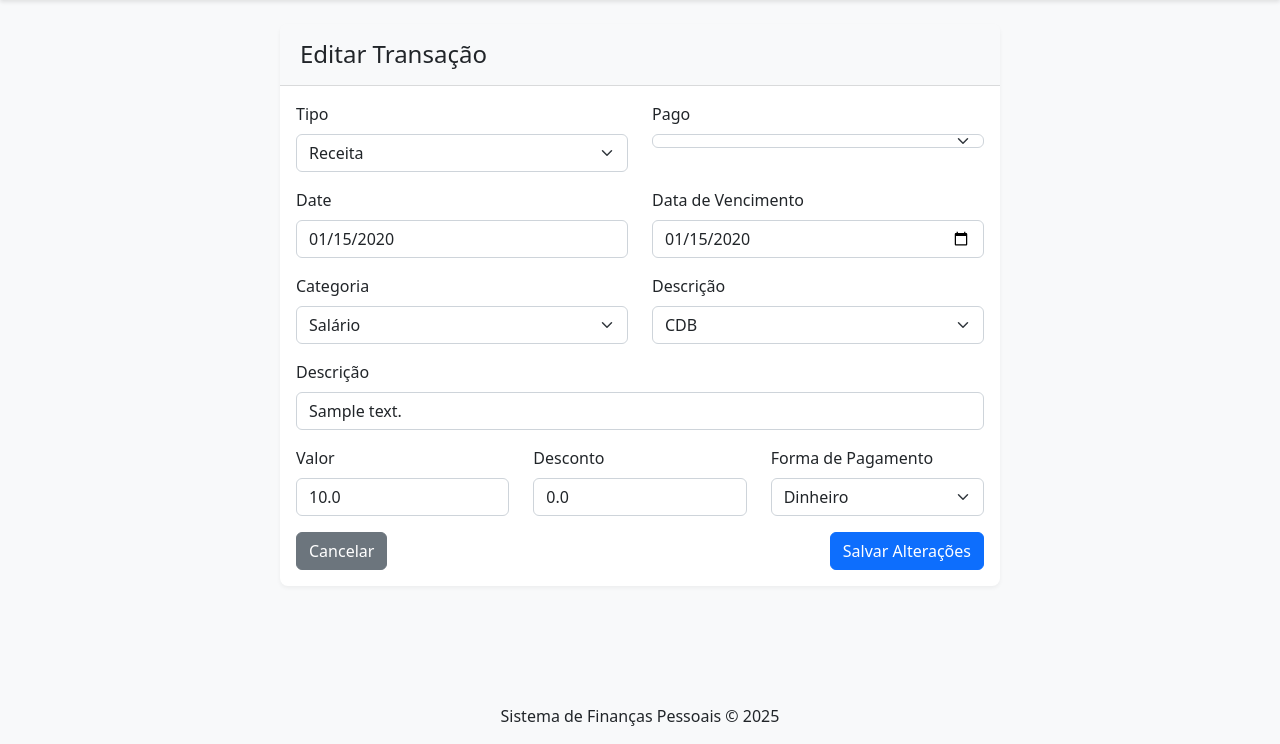
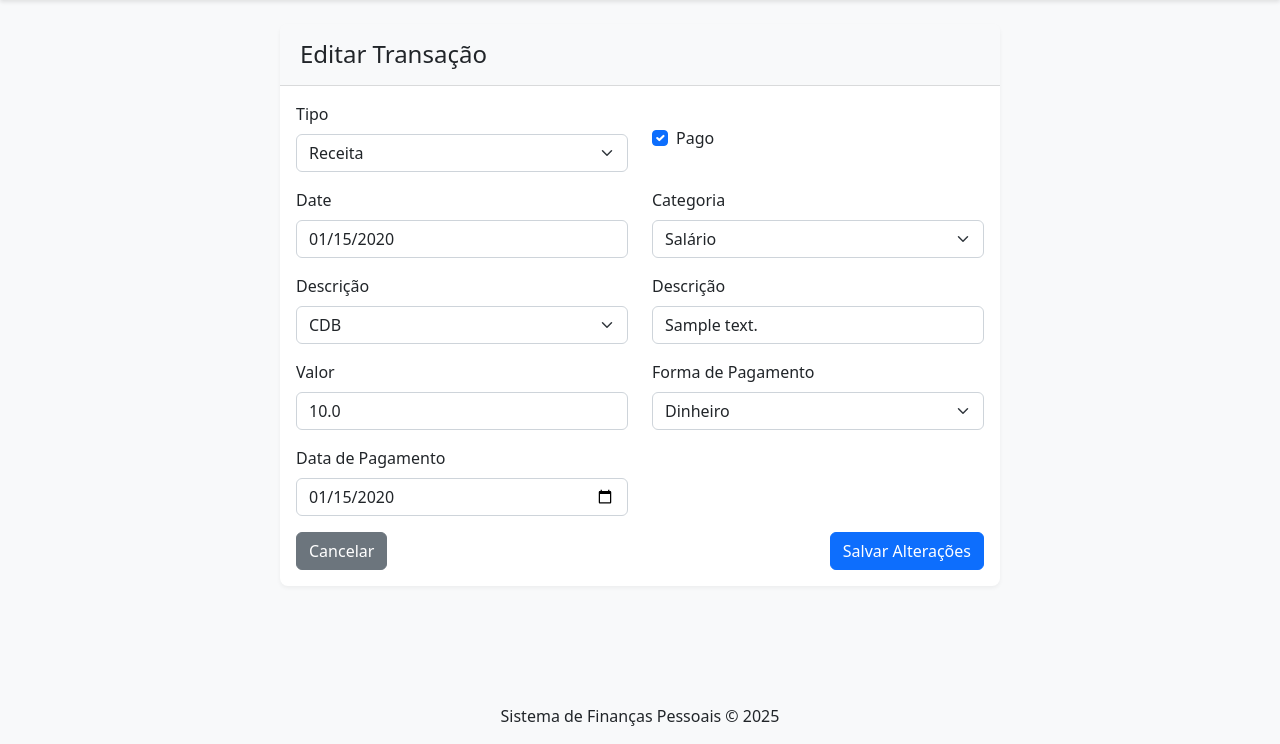
Before and after one commit to carlosalbertoprojetos/fintrack-flask-platform, a Flask app: page /transactions/transactions/edit/1 in a window 1280 px wide. Shown: the part 56-800 px from the top of the page. Run offline with Flask 3, Linux system fonts and the light colour scheme; a user stored in the database is signed in; tables that the repository leaves empty hold one stand-in row (values such as "Sample post").

Commit message:
várias melhorias

```diff
--- a/app/routes.py
+++ b/app/routes.py
@@ -1003,6 +1003,7 @@ def edit_transaction(id):
         transaction.discount = form.discount.data or 0
         transaction.payment_method_id = form.payment_method_id.data
         transaction.paid = form.paid.data
+        transaction.payment_date = form.payment_date.data
 
         db.session.commit()
         flash("Transação atualizada com sucesso!", "success")
--- a/app/templates/base.html
+++ b/app/templates/base.html
@@ -78,7 +78,7 @@
             </li>
             {% else %}
             <li class="nav-item">
-              <a class="nav-link" href="{{ url_for('auth.login') }}">Login</a>
+              <a class="nav-link" href="{{ url_for('auth.login') }}">Entrar</a>
             </li>
             <li class="nav-item">
               <a class="nav-link" href="{{ url_for('auth.register') }}"
--- a/app/templates/edit_transaction.html
+++ b/app/templates/edit_transaction.html
@@ -11,30 +11,35 @@ Pessoais{% endblock %} {% block content %}
           <form
             method="POST"
             action="{{ url_for('transaction.edit_transaction', id=transaction.id) }}"
+            id="transactionForm"
           >
             {{ form.hidden_tag() }}
 
+            <!-- Primeira linha: Tipo e Status -->
             <div class="row mb-3">
               <div class="col-md-6">
                 <div class="form-group">
                   {{ form.type.label(class="form-label") }} {{
-                  form.type(class="form-select") }} {% if form.type.errors %} {%
-                  for error in form.type.errors %}
+                  form.type(class="form-select", id="transactionType") }} {% if
+                  form.type.errors %} {% for error in form.type.errors %}
                   <span class="text-danger">{{ error }}</span>
                   {% endfor %} {% endif %}
                 </div>
               </div>
               <div class="col-md-6">
                 <div class="form-group">
-                  {{ form.paid.label(class="form-label") }} {{
-                  form.paid(class="form-select") }} {% if form.paid.errors %} {%
-                  for error in form.paid.errors %}
+                  <div class="form-check mt-4">
+                    {{ form.paid(class="form-check-input") }} {{
+                    form.paid.label(class="form-check-label") }}
+                  </div>
+                  {% if form.paid.errors %} {% for error in form.paid.errors %}
                   <span class="text-danger">{{ error }}</span>
                   {% endfor %} {% endif %}
                 </div>
               </div>
             </div>
 
+            <!-- Segunda linha: Data e Categoria -->
             <div class="row mb-3">
               <div class="col-md-6">
                 <div class="form-group">
@@ -47,19 +52,6 @@ Pessoais{% endblock %} {% block content %}
               </div>
               <div class="col-md-6">
                 <div class="form-group">
-                  {{ form.due_date.label(class="form-label") }} {{
-                  form.due_date(class="form-control", type="date") }} {% if
-                  form.due_date.errors %} {% for error in form.due_date.errors
-                  %}
-                  <span class="text-danger">{{ error }}</span>
-                  {% endfor %} {% endif %}
-                </div>
-              </div>
-            </div>
-
-            <div class="row mb-3">
-              <div class="col-md-6">
-                <div class="form-group">
                   {{ form.category_id.label(class="form-label") }} {{
                   form.category_id(class="form-select") }} {% if
                   form.category_id.errors %} {% for error in
@@ -68,6 +60,10 @@ Pessoais{% endblock %} {% block content %}
                   {% endfor %} {% endif %}
                 </div>
               </div>
+            </div>
+
+            <!-- Terceira linha: Despesa e Descrição -->
+            <div class="row mb-3">
               <div class="col-md-6">
                 <div class="form-group">
                   {{ form.expense_id.label(class="form-label") }} {{
@@ -78,19 +74,21 @@ Pessoais{% endblock %} {% block content %}
                   {% endfor %} {% endif %}
                 </div>
               </div>
+              <div class="col-md-6">
+                <div class="form-group">
+                  {{ form.description.label(class="form-label") }} {{
+                  form.description(class="form-control") }} {% if
+                  form.description.errors %} {% for error in
+                  form.description.errors %}
+                  <span class="text-danger">{{ error }}</span>
+                  {% endfor %} {% endif %}
+                </div>
+              </div>
             </div>
 
-            <div class="form-group mb-3">
-              {{ form.description.label(class="form-label") }} {{
-              form.description(class="form-control") }} {% if
-              form.description.errors %} {% for error in form.description.errors
-              %}
-              <span class="text-danger">{{ error }}</span>
-              {% endfor %} {% endif %}
-            </div>
-
+            <!-- Quarta linha: Valor e Forma de Pagamento -->
             <div class="row mb-3">
-              <div class="col-md-4">
+              <div class="col-md-6">
                 <div class="form-group">
                   {{ form.amount.label(class="form-label") }} {{
                   form.amount(class="form-control", type="number", step="0.01")
@@ -100,22 +98,53 @@ Pessoais{% endblock %} {% block content %}
                   {% endfor %} {% endif %}
                 </div>
               </div>
-              <div class="col-md-4">
-                <div class="form-group">
-                  {{ form.discount.label(class="form-label") }} {{
-                  form.discount(class="form-control", type="number",
-                  step="0.01") }} {% if form.discount.errors %} {% for error in
-                  form.discount.errors %}
-                  <span class="text-danger">{{ error }}</span>
-                  {% endfor %} {% endif %}
-                </div>
-              </div>
-              <div class="col-md-4">
+              <div class="col-md-6">
                 <div class="form-group">
                   {{ form.payment_method_id.label(class="form-label") }} {{
                   form.payment_method_id(class="form-select") }} {% if
                   form.payment_method_id.errors %} {% for error in
                   form.payment_method_id.errors %}
+                  <span class="text-danger">{{ error }}</span>
+                  {% endfor %} {% endif %}
+                </div>
+              </div>
+            </div>
+
+            <!-- Campos condicionais para despesas -->
+            <div id="expenseFields" style="display: none">
+              <!-- Quinta linha: Desconto e Data de Vencimento -->
+              <div class="row mb-3">
+                <div class="col-md-6">
+                  <div class="form-group">
+                    {{ form.discount.label(class="form-label") }} {{
+                    form.discount(class="form-control", type="number",
+                    step="0.01") }} {% if form.discount.errors %} {% for error
+                    in form.discount.errors %}
+                    <span class="text-danger">{{ error }}</span>
+                    {% endfor %} {% endif %}
+                  </div>
+                </div>
+                <div class="col-md-6">
+                  <div class="form-group">
+                    {{ form.due_date.label(class="form-label") }} {{
+                    form.due_date(class="form-control", type="date") }} {% if
+                    form.due_date.errors %} {% for error in form.due_date.errors
+                    %}
+                    <span class="text-danger">{{ error }}</span>
+                    {% endfor %} {% endif %}
+                  </div>
+                </div>
+              </div>
+            </div>
+
+            <!-- Sexta linha: Data de Pagamento -->
+            <div class="row mb-3">
+              <div class="col-md-6">
+                <div class="form-group">
+                  {{ form.payment_date.label(class="form-label") }} {{
+                  form.payment_date(class="form-control", type="date") }} {% if
+                  form.payment_date.errors %} {% for error in
+                  form.payment_date.errors %}
                   <span class="text-danger">{{ error }}</span>
                   {% endfor %} {% endif %}
                 </div>
@@ -138,4 +167,23 @@ Pessoais{% endblock %} {% block content %}
     </div>
   </div>
 </div>
+
+{% endblock %} {% block extra_js %}
+<script>
+  document.addEventListener("DOMContentLoaded", function () {
+    const typeSelect = document.getElementById("transactionType");
+    const expenseFields = document.getElementById("expenseFields");
+
+    function toggleExpenseFields() {
+      expenseFields.style.display =
+        typeSelect.value === "despesa" ? "block" : "none";
+    }
+
+    // Inicializar campos
+    toggleExpenseFields();
+
+    // Atualizar quando o tipo mudar
+    typeSelect.addEventListener("change", toggleExpenseFields);
+  });
+</script>
 {% endblock %}
--- a/app/templates/login.html
+++ b/app/templates/login.html
@@ -4,7 +4,7 @@
   <div class="col-md-6">
     <div class="card">
       <div class="card-header bg-primary text-white">
-        <h4 class="mb-0">Login</h4>
+        <h4 class="mb-0">Entrar</h4>
       </div>
       <div class="card-body">
         <form method="POST" action="{{ url_for('auth.login') }}">
```
Also changed, not shown: app/templates/add_category.html (+18 -17 lines), app/templates/dashboard.html (+7 -2 lines), app/templates/list_categories.html (+22 -21 lines), app/templates/list_transactions.html (+6 -1 lines), app/templates/reports.html (+19 -64 lines), instance/financas.db.
